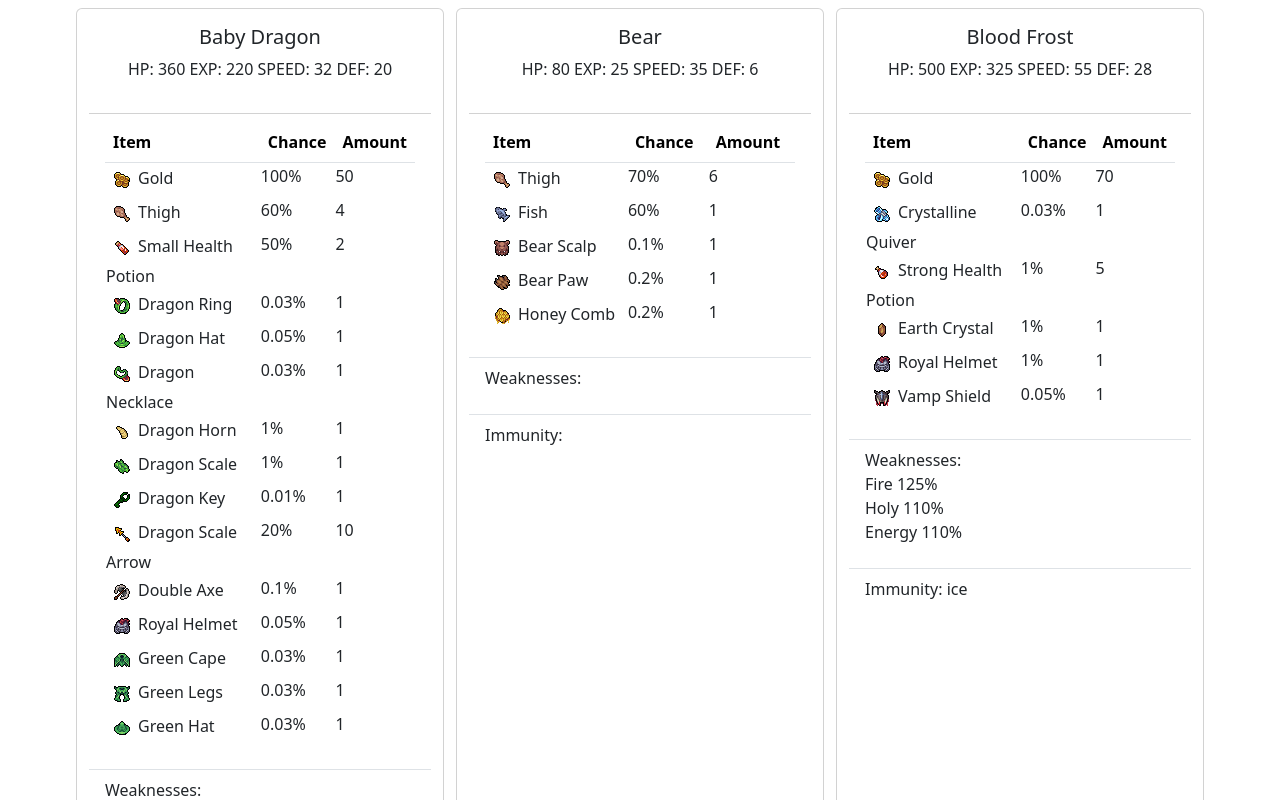
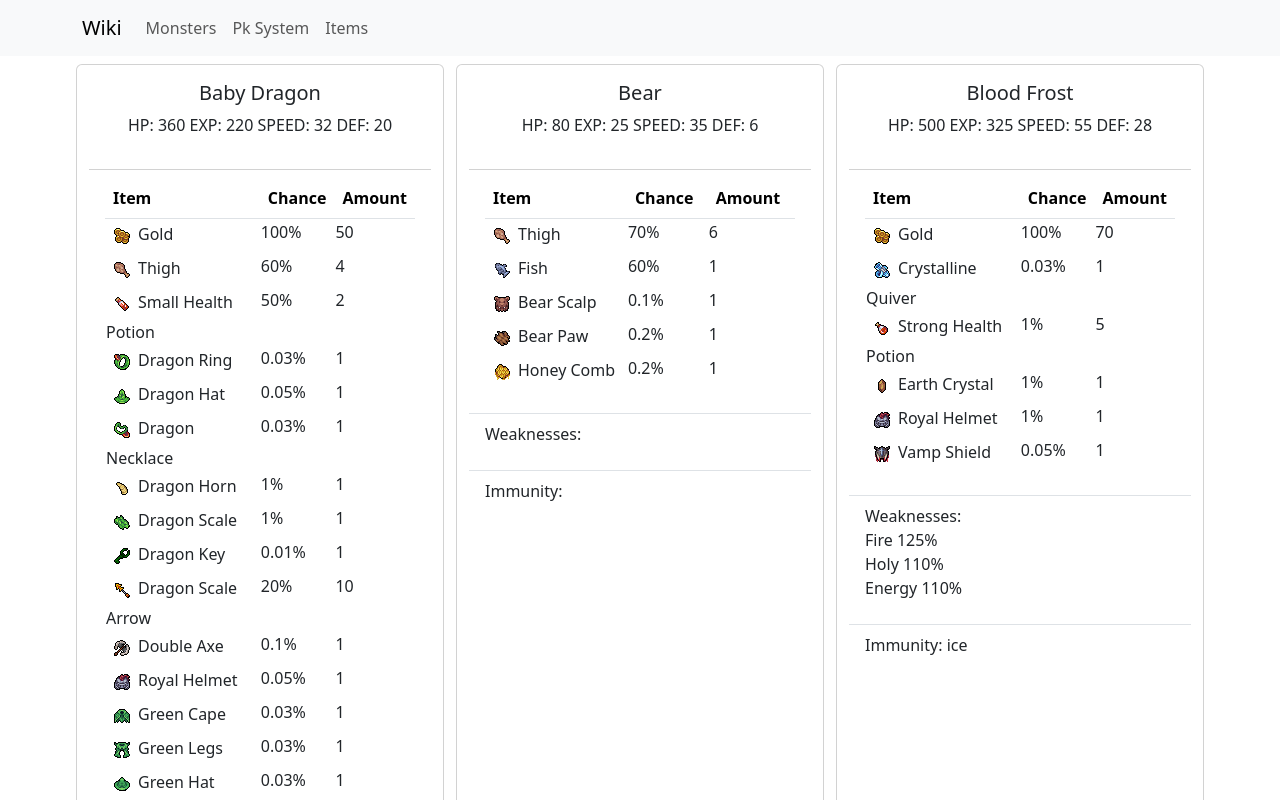
Before and after one commit to eduardobonizio/Helmo-Wiki, a React (Create React App) app: page / in a window 1280 px wide. Shown: the top 800 px of the page. Built offline with nearby package versions, Linux system fonts and the light colour scheme.

Commit message:
adicona base para navegação no site

```diff
--- a/package.json
+++ b/package.json
@@ -9,6 +9,7 @@
     "bootstrap": "^5.3.0-alpha3",
     "react": "^18.2.0",
     "react-dom": "^18.2.0",
+    "react-router-dom": "^6.11.1",
     "react-scripts": "5.0.1",
     "web-vitals": "^2.1.4"
   },
--- a/public/index.html
+++ b/public/index.html
@@ -39,5 +39,11 @@
       To begin the development, run `npm start` or `yarn start`.
       To create a production bundle, use `npm run build` or `yarn build`.
     -->
+    <script
+      defer
+      src="https://cdn.jsdelivr.net/npm/bootstrap@5.3.0-alpha3/dist/js/bootstrap.bundle.min.js"
+      integrity="sha384-ENjdO4Dr2bkBIFxQpeoTz1HIcje39Wm4jDKdf19U8gI4ddQ3GYNS7NTKfAdVQSZe"
+      crossorigin="anonymous"
+    ></script>
   </body>
 </html>
--- a/src/App.js
+++ b/src/App.js
@@ -1,68 +1,25 @@
 import "bootstrap/dist/css/bootstrap.css";
-import monsters from "./creatures/monsters.json";
+import NavBar from "./nav/navbar";
+import { BrowserRouter as Router, Routes, Route } from "react-router-dom";
+import Monsters from "./routes/monsters/monsters";
+import Home from "./routes/home/home";
+import PkSystem from "./routes/pk system/PkSystem";
+import Items from "./routes/items/items";
+import Item from "./routes/items/item";
 
 function App() {
   return (
-    <div className="container d-flex">
-      <div className="row justify-content-around">
-        {monsters.map((monster) => (
-          <div className="card d-block mt-2" style={{ width: "23rem" }}>
-            <div className="card-body">
-              <h5 className="card-title text-center">{monster.id}</h5>
-              <p className="text-center">
-                HP: {monster.maxHealth} EXP: {monster.experience} SPEED:{" "}
-                {monster.speed} DEF: {monster.defense}
-              </p>
-            </div>
-            <ul className="list-group list-group-flush">
-              <li className="list-group-item">
-                <table className="table">
-                  <thead>
-                    <tr>
-                      <th scope="col">Item</th>
-                      <th scope="col">Chance</th>
-                      <th scope="col">Amount</th>
-                    </tr>
-                  </thead>
-                  {monster.drops.map((drop) => (
-                    <tbody>
-                      <td>
-                        <img
-                          src={`../items/${drop.originalName}/icon.png`}
-                          alt={drop.item}
-                        ></img>
-                        {drop.item}
-                      </td>
-                      <td>{drop.chance / 1000 + "%"}</td>
-                      <td>{drop.max || 1}</td>
-                    </tbody>
-                  ))}
-                </table>
-              </li>
-              <li className="list-group-item">
-                <p>
-                  Weaknesses:
-                  {monster.elements &&
-                    monster.elements.map((element) => (
-                      <div className="card-text">
-                        {element.name + " " + element.value + "%"}
-                      </div>
-                    ))}
-                </p>
-              </li>
-              <li className="list-group-item">
-                <p>
-                  Immunity:{" "}
-                  {monster.immunities &&
-                    monster.immunities.map((immunitie) => (
-                      <span className="card-text">{immunitie.name + " "}</span>
-                    ))}
-                </p>
-              </li>
-            </ul>
-          </div>
-        ))}
-      </div>
+    <div>
+      <Router>
+        <NavBar />
+        <Routes>
+          <Route path="/" element={<Monsters />} />
+          <Route path="/monsters" element={<Monsters />} />
+          <Route path="/pk" element={<PkSystem />} />
+          <Route path="/items" element={<Items />} />
+          <Route path="/item" element={<Item />} />
+        </Routes>
+      </Router>
     </div>
   );
 }
--- /dev/null
+++ b/src/nav/navbar.jsx
@@ -0,0 +1,42 @@
+function NavBar() {
+  return (
+    <nav className="navbar sticky-top navbar-expand-lg navbar-light bg-light">
+      <div className="container">
+        <a className="navbar-brand" href="/">
+          Wiki
+        </a>
+        <button
+          className="navbar-toggler"
+          type="button"
+          data-bs-toggle="collapse"
+          data-bs-target="#navbarNav"
+          aria-controls="navbarNav"
+          aria-expanded="false"
+          aria-label="Toggle navigation"
+        >
+          <span className="navbar-toggler-icon"></span>
+        </button>
+        <div className="collapse navbar-collapse" id="navbarNav">
+          <ul className="navbar-nav">
+            <li className="nav-item active">
+              <a className="nav-link" href="/monsters">
+                Monsters
+              </a>
+            </li>
+            <li className="nav-item">
+              <a className="nav-link" href="/pk">
+                Pk System
+              </a>
+            </li>
+            <li className="nav-item">
+              <a className="nav-link" href="/items">
+                Items
+              </a>
+            </li>
+          </ul>
+        </div>
+      </div>
+    </nav>
+  );
+}
+export default NavBar;
--- /dev/null
+++ b/src/routes/home/home.jsx
@@ -0,0 +1,9 @@
+function Home() {
+  return (
+    <div className="container">
+      <span>Under construction</span>
+    </div>
+  );
+}
+
+export default Home;
--- /dev/null
+++ b/src/routes/items/item.jsx
@@ -0,0 +1,7 @@
+function Item() {
+  return (
+    <div className="container">Items information page under construction</div>
+  );
+}
+
+export default Item;
--- /dev/null
+++ b/src/routes/items/items.jsx
@@ -0,0 +1,5 @@
+function Items() {
+  return <div className="container">Items page under construction</div>;
+}
+
+export default Items;
--- /dev/null
+++ b/src/routes/monsters/monsters.jsx
@@ -0,0 +1,69 @@
+import monsters from "../../creatures/monsters.json";
+
+function Monsters() {
+  return (
+    <div className="container d-flex">
+      <div className="row justify-content-around">
+        {monsters.map((monster) => (
+          <div className="card d-block mt-2" style={{ width: "23rem" }}>
+            <div className="card-body">
+              <h5 className="card-title text-center">{monster.id}</h5>
+              <p className="text-center">
+                HP: {monster.maxHealth} EXP: {monster.experience} SPEED:{" "}
+                {monster.speed} DEF: {monster.defense}
+              </p>
+            </div>
+            <ul className="list-group list-group-flush">
+              <li className="list-group-item">
+                <table className="table">
+                  <thead>
+                    <tr>
+                      <th scope="col">Item</th>
+                      <th scope="col">Chance</th>
+                      <th scope="col">Amount</th>
+                    </tr>
+                  </thead>
+                  {monster.drops.map((drop) => (
+                    <tbody>
+                      <td>
+                        <img
+                          src={`../items/${drop.originalName}/icon.png`}
+                          alt={drop.item}
+                        ></img>
+                        {drop.item}
+                      </td>
+                      <td>{drop.chance / 1000 + "%"}</td>
+                      <td>{drop.max || 1}</td>
+                    </tbody>
+                  ))}
+                </table>
+              </li>
+              <li className="list-group-item">
+                <p>
+                  Weaknesses:
+                  {monster.elements &&
+                    monster.elements.map((element) => (
+                      <div className="card-text">
+                        {element.name + " " + element.value + "%"}
+                      </div>
+                    ))}
+                </p>
+              </li>
+              <li className="list-group-item">
+                <p>
+                  Immunity:{" "}
+                  {monster.immunities &&
+                    monster.immunities.map((immunitie) => (
+                      <span className="card-text">{immunitie.name + " "}</span>
+                    ))}
+                </p>
+              </li>
+            </ul>
+          </div>
+        ))}
+      </div>
+    </div>
+  );
+}
+
+export default Monsters;
--- /dev/null
+++ b/src/routes/pk system/PkSystem.jsx
@@ -0,0 +1,5 @@
+function PkSystem() {
+  return <div className="container">Pk system page under construction</div>;
+}
+
+export default PkSystem;
```
Also changed, not shown: 1 other file (tests, documents, lock files or other folders).
